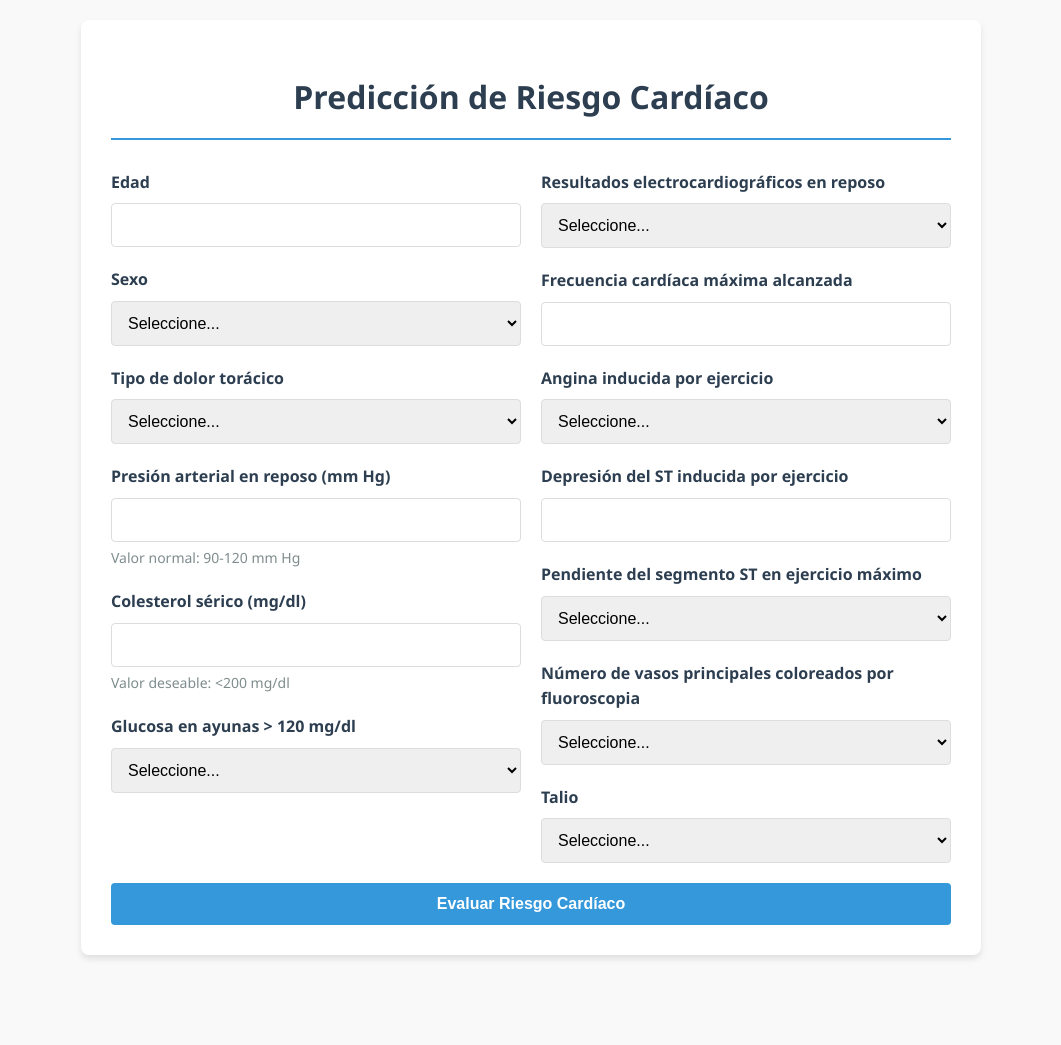
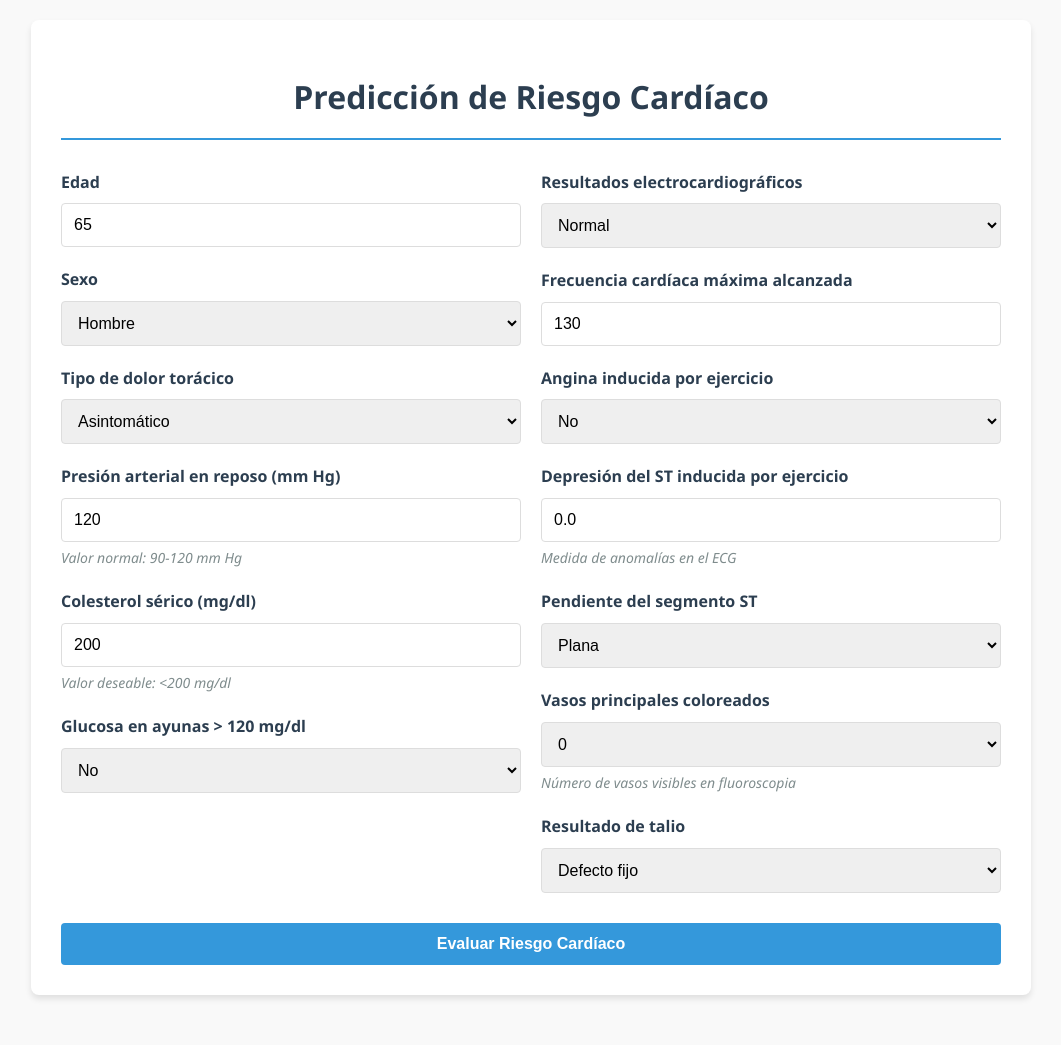
Before and after one commit to Pato66661/Final_IA, a FastAPI app: page / in a window 1280 px wide. Shown: the whole page, without its empty margins (109-1170 px from the left). Before the commit the page ends 959 px from the top, so only its background shows below. Run offline with FastAPI, Linux system fonts and the light colour scheme; parts of the project's set-up code (start-up, migrations or seed data) failed here and were passed over.

Commit message:
prueba_actualizada.html

```diff
--- a/templates/prueba_actualizada.html
+++ b/templates/prueba_actualizada.html
@@ -18,7 +18,7 @@
             font-family: 'Segoe UI', Roboto, 'Helvetica Neue', Arial, sans-serif;
             line-height: 1.6;
             color: #333;
-            max-width: 900px;
+            max-width: 1000px;
             margin: 0 auto;
             padding: 20px;
             background-color: #f9f9f9;
@@ -78,6 +78,7 @@
             font-weight: 600;
             width: 100%;
             transition: background-color 0.3s;
+            margin-top: 10px;
         }
 
         button:hover {
@@ -100,19 +101,22 @@
         .prediction {
             font-size: 18px;
             font-weight: 600;
-            padding: 10px;
+            padding: 15px;
             border-radius: 4px;
             text-align: center;
+            margin: 10px 0;
         }
 
         .healthy {
             background-color: rgba(39, 174, 96, 0.2);
             color: var(--success-color);
+            border: 1px solid var(--success-color);
         }
 
         .risk {
             background-color: rgba(231, 76, 60, 0.2);
             color: var(--danger-color);
+            border: 1px solid var(--danger-color);
         }
 
         .probability {
@@ -151,6 +155,7 @@
             font-size: 14px;
             color: var(--dark-gray);
             margin-top: 5px;
+            font-style: italic;
         }
     </style>
 </head>
@@ -161,110 +166,106 @@
         <form method="post" action="/predict">
             <div class="form-row">
                 <div class="form-col">
+                    <!-- Columna 1 -->
                     <div class="form-group">
                         <label for="age">Edad</label>
-                        <input type="number" id="age" name="age" min="18" max="120" value="{{ age if age else '' }}" required>
+                        <input type="number" id="age" name="age" min="18" max="120" value="{{ age if age else '65' }}" required>
                     </div>
 
                     <div class="form-group">
                         <label for="sex">Sexo</label>
                         <select id="sex" name="sex" required>
-                            <option value="">Seleccione...</option>
-                            <option value="0" {% if sex == '0' %}selected{% endif %}>Mujer</option>
-                            <option value="1" {% if sex == '1' %}selected{% endif %}>Hombre</option>
+                            <option value="0">Mujer</option>
+                            <option value="1" selected>Hombre</option>
                         </select>
                     </div>
 
                     <div class="form-group">
                         <label for="cp">Tipo de dolor torácico</label>
                         <select id="cp" name="cp" required>
-                            <option value="">Seleccione...</option>
                             <option value="0">Típica angina</option>
                             <option value="1">Angina atípica</option>
                             <option value="2">Dolor no anginoso</option>
-                            <option value="3">Asintomático</option>
+                            <option value="3" selected>Asintomático</option>
                         </select>
                     </div>
 
                     <div class="form-group">
                         <label for="trestbps">Presión arterial en reposo (mm Hg)</label>
-                        <input type="number" id="trestbps" name="trestbps" min="80" max="200" value="{{ trestbps if trestbps else '' }}" required>
+                        <input type="number" id="trestbps" name="trestbps" min="80" max="200" value="{{ trestbps if trestbps else '120' }}" required>
                         <p class="info-text">Valor normal: 90-120 mm Hg</p>
                     </div>
 
                     <div class="form-group">
                         <label for="chol">Colesterol sérico (mg/dl)</label>
-                        <input type="number" id="chol" name="chol" min="100" max="600" value="{{ chol if chol else '' }}" required>
-                        <p class="info-text">Valor deseable: <200 mg/dl</p>
+                        <input type="number" id="chol" name="chol" min="100" max="600" value="{{ chol if chol else '200' }}" required>
+                        <p class="info-text">Valor deseable: &lt;200 mg/dl</p>
                     </div>
 
                     <div class="form-group">
                         <label for="fbs">Glucosa en ayunas > 120 mg/dl</label>
                         <select id="fbs" name="fbs" required>
-                            <option value="">Seleccione...</option>
-                            <option value="0">No</option>
+                            <option value="0" selected>No</option>
                             <option value="1">Sí</option>
                         </select>
                     </div>
                 </div>
 
                 <div class="form-col">
+                    <!-- Columna 2 -->
                     <div class="form-group">
-                        <label for="restecg">Resultados electrocardiográficos en reposo</label>
+                        <label for="restecg">Resultados electrocardiográficos</label>
                         <select id="restecg" name="restecg" required>
-                            <option value="">Seleccione...</option>
-                            <option value="0">Normal</option>
-                            <option value="1">Anormalidad de onda ST-T</option>
-                            <option value="2">Hipertrofia ventricular izquierda probable</option>
+                            <option value="0" selected>Normal</option>
+                            <option value="1">Anormalidad ST-T</option>
+                            <option value="2">Hipertrofia ventricular</option>
                         </select>
                     </div>
 
                     <div class="form-group">
                         <label for="thalach">Frecuencia cardíaca máxima alcanzada</label>
-                        <input type="number" id="thalach" name="thalach" min="60" max="220" value="{{ thalach if thalach else '' }}" required>
+                        <input type="number" id="thalach" name="thalach" min="60" max="220" value="{{ thalach if thalach else '130' }}" required>
                     </div>
 
                     <div class="form-group">
                         <label for="exang">Angina inducida por ejercicio</label>
                         <select id="exang" name="exang" required>
-                            <option value="">Seleccione...</option>
-                            <option value="0">No</option>
+                            <option value="0" selected>No</option>
                             <option value="1">Sí</option>
                         </select>
                     </div>
 
                     <div class="form-group">
                         <label for="oldpeak">Depresión del ST inducida por ejercicio</label>
-                        <input type="number" step="0.1" id="oldpeak" name="oldpeak" min="0" max="10" value="{{ oldpeak if oldpeak else '' }}" required>
+                        <input type="number" step="0.1" id="oldpeak" name="oldpeak" min="0" max="10" value="{{ oldpeak if oldpeak else '0.0' }}" required>
+                        <p class="info-text">Medida de anomalías en el ECG</p>
                     </div>
 
                     <div class="form-group">
-                        <label for="slope">Pendiente del segmento ST en ejercicio máximo</label>
+                        <label for="slope">Pendiente del segmento ST</label>
                         <select id="slope" name="slope" required>
-                            <option value="">Seleccione...</option>
                             <option value="0">Ascendente</option>
-                            <option value="1">Plano</option>
+                            <option value="1" selected>Plana</option>
                             <option value="2">Descendente</option>
                         </select>
                     </div>
 
                     <div class="form-group">
-                        <label for="ca">Número de vasos principales coloreados por fluoroscopia</label>
+                        <label for="ca">Vasos principales coloreados</label>
                         <select id="ca" name="ca" required>
-                            <option value="">Seleccione...</option>
-                            <option value="0">0</option>
+                            <option value="0" selected>0</option>
                             <option value="1">1</option>
                             <option value="2">2</option>
                             <option value="3">3</option>
                         </select>
+                        <p class="info-text">Número de vasos visibles en fluoroscopia</p>
                     </div>
 
                     <div class="form-group">
-                        <label for="thal">Talio</label>
+                        <label for="thal">Resultado de talio</label>
                         <select id="thal" name="thal" required>
-                            <option value="">Seleccione...</option>
                             <option value="0">Normal</option>
-                            <option value="1">Defecto fijo</option>
+                            <option value="1" selected>Defecto fijo</option>
                             <option value="2">Defecto reversible</option>
                         </select>
                     </div>
```
